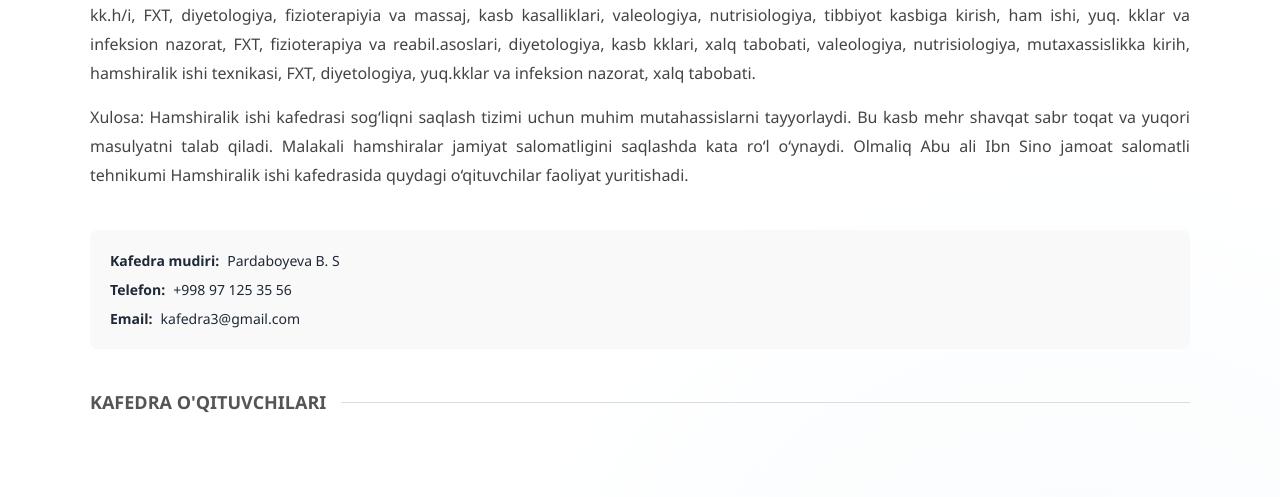
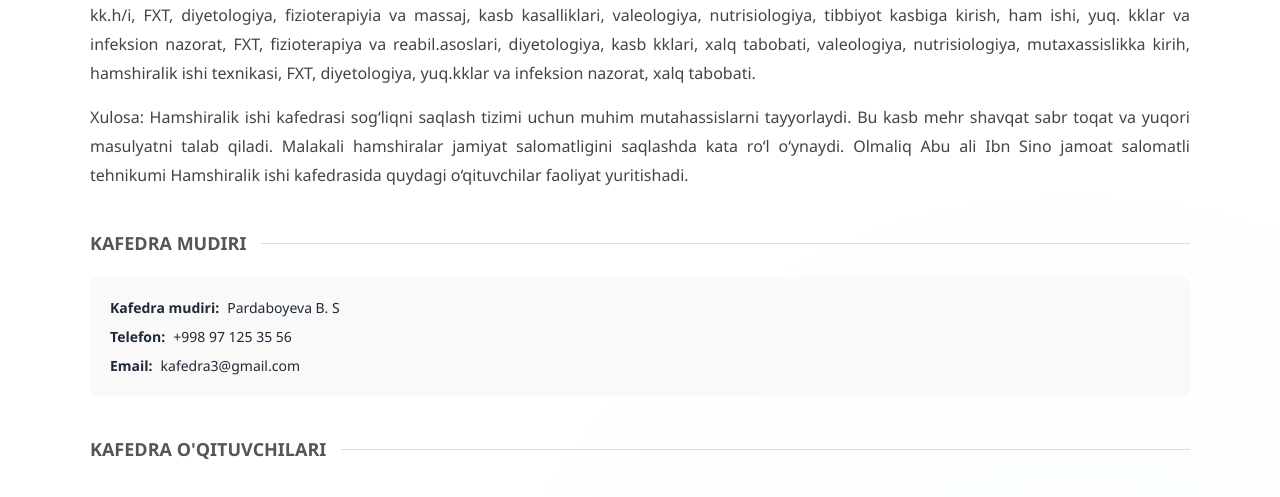
Before and after one commit to shahbozshirinboyev/new.olmaliqjst.uz, a Django app: a page that uses departments/templates/departments/department_detail.html in a window 1280 px wide. Shown: the part 1119-1616 px from the top of the page. Run offline with Django 5.2, Linux system fonts and the light colour scheme; data comes from the database, SQL or seed files in the repository; both versions use the stored data as it was after the commit; some libraries are stand-ins or nearby versions.

Commit message:
add new kafedra info

```diff
--- a/departments/templates/departments/department_detail.html
+++ b/departments/templates/departments/department_detail.html
@@ -203,6 +203,8 @@
                     {{ department.description|linebreaks }}
                 </div>
 
+                <div class="section-divider">Kafedra mudiri</div>
+
                 <div class="head-card">
                     <div
                         class="head-info">
```
Also changed, not shown: db.sqlite3, media/departments/onalik_va_bolalik.png (added).
